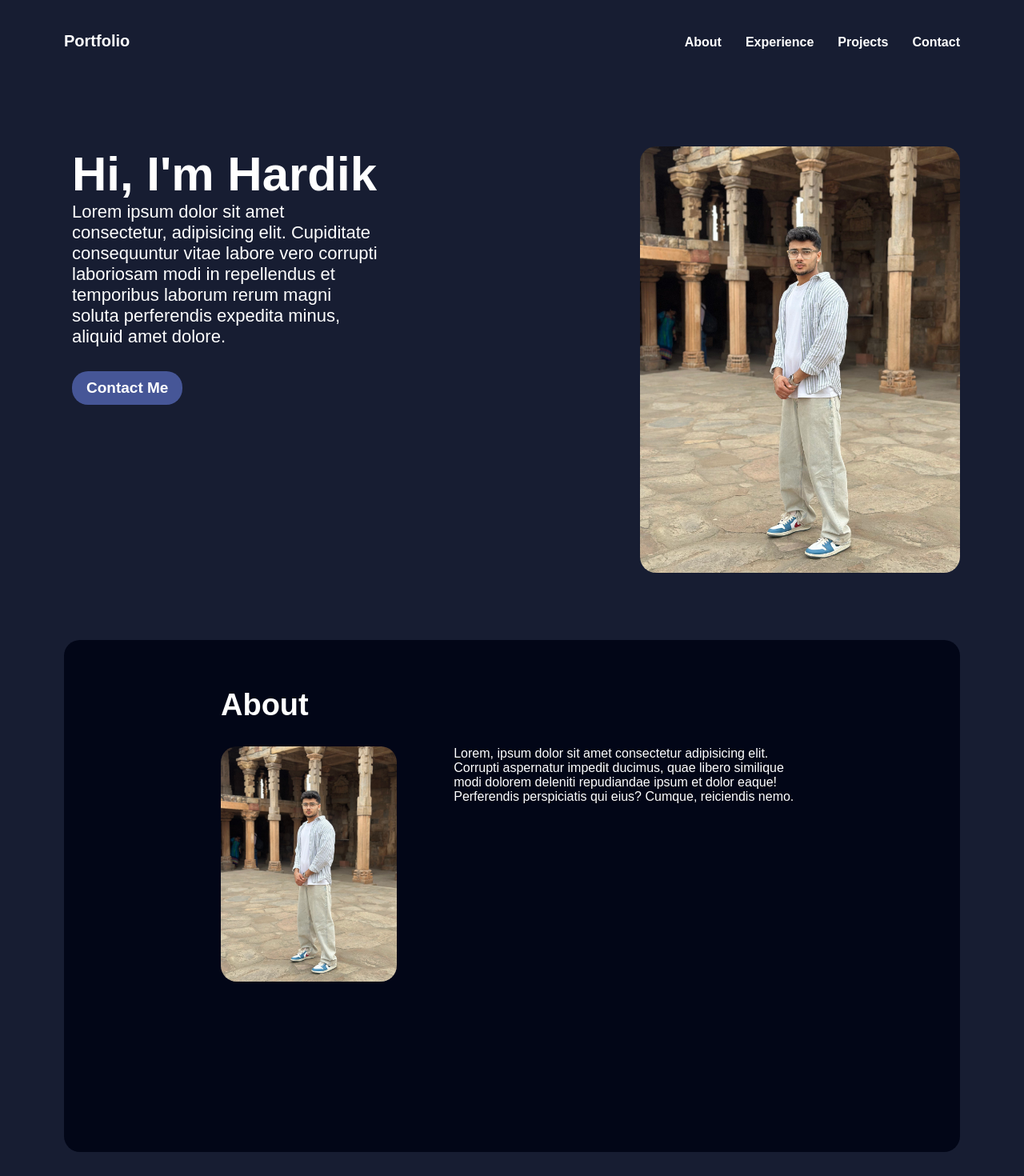
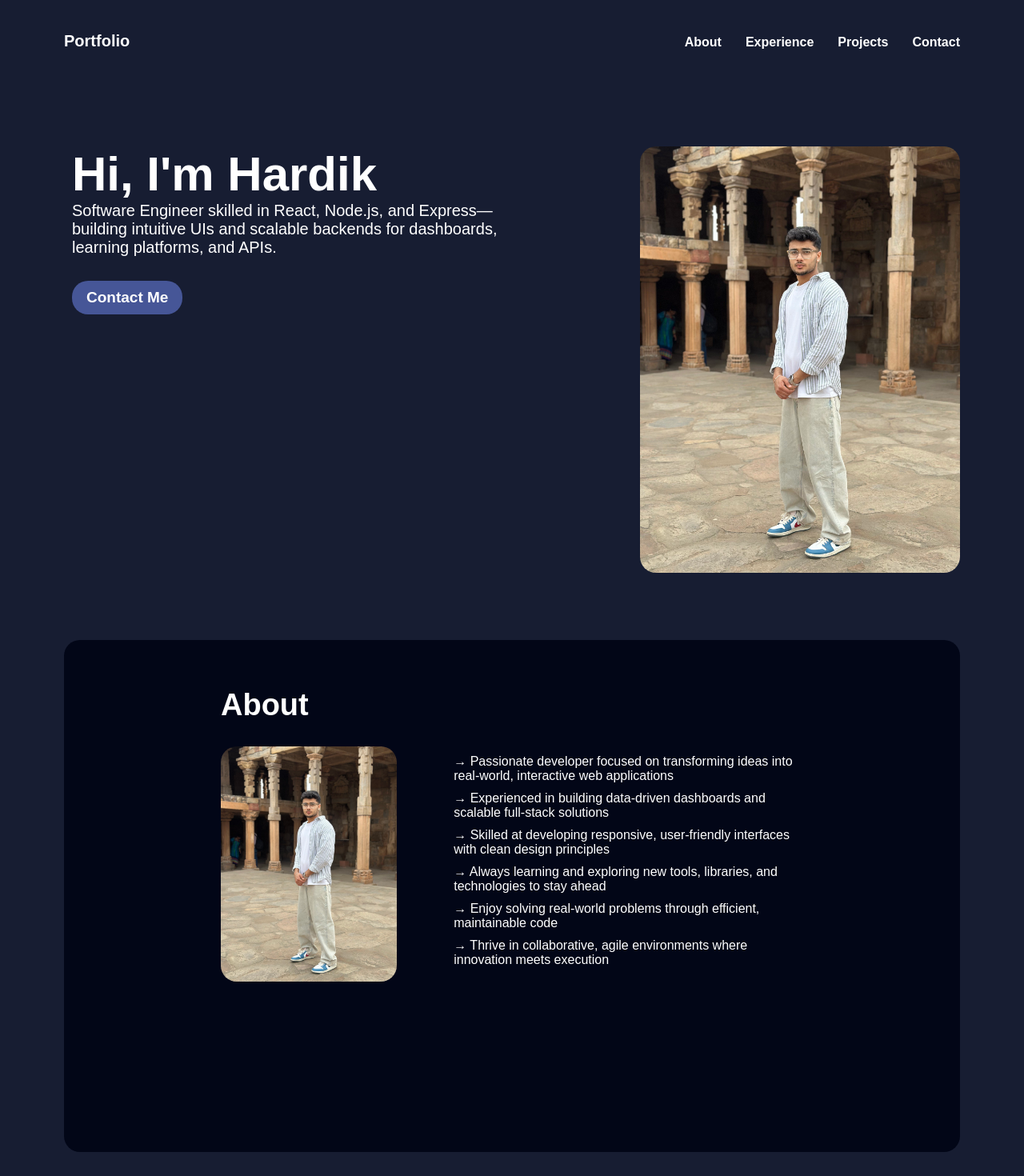
Before and after one commit to hardikkumar32/Portfolio-main, a React (Vite) app: page / in a window 1280 px wide. Shown: the top 1470 px of the page at 80% size. Built offline with nearby package versions, Linux system fonts and the light colour scheme.

Commit message:
data added to main and about page

```diff
--- a/src/PortfolioPage/AboutPage/AboutPage.jsx
+++ b/src/PortfolioPage/AboutPage/AboutPage.jsx
@@ -12,10 +12,32 @@ function AboutPage() {
               <img src={myPic} alt="" className="about-img" />
             </div>
             <div className="data">
-              Lorem, ipsum dolor sit amet consectetur adipisicing elit. Corrupti
-              aspernatur impedit ducimus, quae libero similique modi dolorem
-              deleniti repudiandae ipsum et dolor eaque! Perferendis
-              perspiciatis qui eius? Cumque, reiciendis nemo.
+              <ul>
+                <li>
+                  &rarr; Passionate developer focused on transforming ideas into
+                  real-world, interactive web applications
+                </li>
+                <li>
+                  &rarr; Experienced in building data-driven dashboards and
+                  scalable full-stack solutions
+                </li>
+                <li>
+                  &rarr; Skilled at developing responsive, user-friendly
+                  interfaces with clean design principles
+                </li>
+                <li>
+                  &rarr; Always learning and exploring new tools, libraries, and
+                  technologies to stay ahead
+                </li>
+                <li>
+                  &rarr; Enjoy solving real-world problems through efficient,
+                  maintainable code
+                </li>
+                <li>
+                  &rarr; Thrive in collaborative, agile environments where
+                  innovation meets execution
+                </li>
+              </ul>
             </div>
           </div>
         </section>
--- a/src/PortfolioPage/MainPage/Mainpage.jsx
+++ b/src/PortfolioPage/MainPage/Mainpage.jsx
@@ -55,10 +55,15 @@ function Mainpage({
             <TextChange />
           </h1>
           <p>
-            Lorem ipsum dolor sit amet consectetur, adipisicing elit. Cupiditate
-            consequuntur vitae labore vero corrupti laboriosam modi in
-            repellendus et temporibus laborum rerum magni soluta perferendis
-            expedita minus, aliquid amet dolore.
+            {/* I'm a Software Engineer with experience in building full-stack web
+            applications using ReactJS, Node.js, and Express. I focus on
+            creating intuitive user interfaces and secure, scalable backend
+            systems. I’ve worked on real-time dashboards, learning platforms,
+            and API integrations, and thrive in agile, team-oriented
+            environments. */}
+            Software Engineer skilled in React, Node.js, and Express—building
+            intuitive UIs and scalable backends for dashboards, learning
+            platforms, and APIs.
           </p>
           <button
             className="contactBtn"
--- a/src/PortfolioPage/PortfolioPage.scss
+++ b/src/PortfolioPage/PortfolioPage.scss
@@ -15,8 +15,6 @@
     padding: 40px 80px;
     color: #FFFFFF;
     .main-page {
-        /* color: #FFFFFF; */
-        /* height: 100vh; */
         .header {
             display: flex;
             justify-content: space-between;
@@ -44,12 +42,12 @@
             justify-content: space-between;
             .details {
                 padding-left: 10px;
-                width: 35%;
+                width: 50%;
                 h1 {
                     font-size: 60px;
                 }
                 p {
-                    font-size: 22px;
+                    font-size: 20px;
                 }
                 .contactBtn{
                     border: none;
@@ -123,6 +121,13 @@
                     .data {
                         max-width: 60%;
                         width: 100%;
+                        ul  {
+                          li {
+                              margin-top: 10px;
+                              list-style: none;
+                            }
+                        }
+
                     }
                 }
 
```
